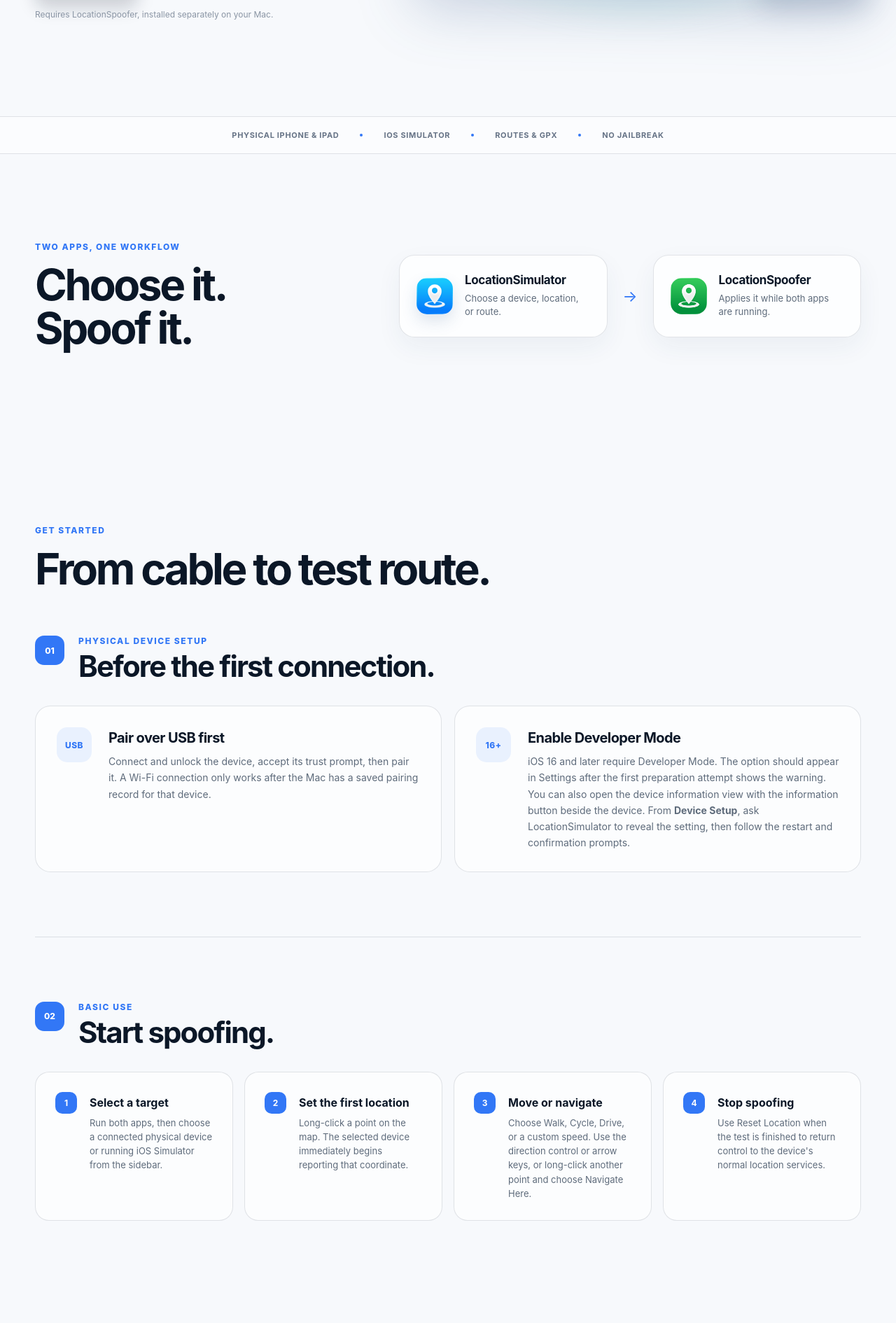
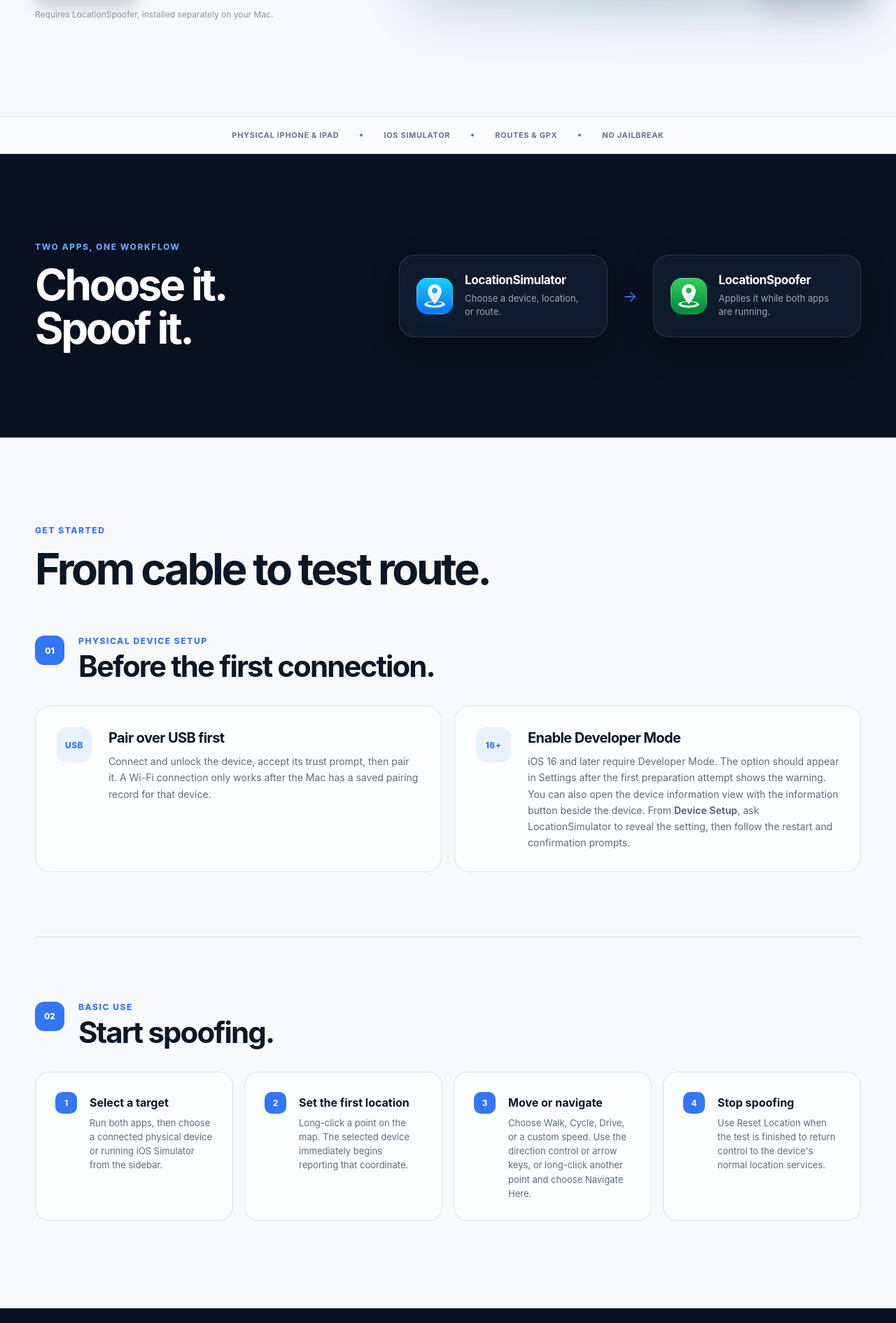
Before and after one commit to Schlaubischlump/LocationSimulator2, a Jekyll site: the page built from index.md, in a window 1280 px wide. Shown: the part 622-2512 px from the top of the page at 70% size. Built offline with Jekyll 4.4.1, drawn with Linux system fonts in a browser that asks for light colours; some of the changed text lies outside the part shown.

Commit message:
Alternate homepage sections and contain code

```diff
--- a/assets/css/site.css
+++ b/assets/css/site.css
@@ -76,26 +76,31 @@
 .section-heading h2, .legacy-callout h2 { margin: 0; font-size: clamp(38px, 5vw, 62px); line-height: 1.02; letter-spacing: -.055em; }
 .section-heading > p:last-child { max-width: 650px; margin: 24px 0 0; color: var(--muted); font-size: 17px; line-height: 1.65; }
 .section-heading.compact { max-width: 780px; }
+.pair-section-band { color: white; background: var(--navy); }
+.pair-section-band .eyebrow { color: #67a0ff; }
 .pair-section { display: grid; grid-template-columns: .8fr 1.2fr; gap: 80px; align-items: center; }
 .pair-heading h2, .automation-copy h2 { margin: 0; font-size: clamp(42px, 5vw, 62px); line-height: 1; letter-spacing: -.055em; }
 .pair-flow { display: grid; grid-template-columns: 1fr auto 1fr; gap: 22px; align-items: center; }
 .pair-flow article { display: flex; gap: 17px; align-items: center; min-height: 118px; padding: 24px; border: 1px solid var(--line); border-radius: 22px; background: var(--surface); box-shadow: 0 14px 36px rgba(39,67,103,.06); }
+.pair-section-band .pair-flow article { border-color: rgba(255,255,255,.12); background: #0d1b2d; box-shadow: 0 18px 48px rgba(0,0,0,.2); }
 .pair-flow img { flex: 0 0 auto; width: 52px; height: 52px; border-radius: 15px; box-shadow: 0 10px 22px rgba(38,81,137,.15); }
 .pair-flow h3 { margin: 0 0 7px; font-size: 17px; letter-spacing: -.025em; }
 .pair-flow p { margin: 0; color: var(--muted); font-size: 13px; line-height: 1.45; }
+.pair-section-band .pair-flow p { color: #99a8ba; }
 .flow-arrow { color: var(--blue); font-size: 22px; }
 
 .automation-section { color: white; background: var(--navy); }
-.automation-grid { display: grid; grid-template-columns: .72fr 1.28fr; gap: 90px; align-items: center; }
+.automation-grid { display: grid; grid-template-columns: .72fr minmax(0, 1.28fr); gap: 90px; align-items: center; min-width: 0; }
+.automation-grid > * { min-width: 0; }
 .automation-copy .eyebrow { color: #67a0ff; }
 .automation-copy > p:not(.eyebrow) { margin: 25px 0 0; color: #99a8ba; font-size: 16px; }
-.code-window { overflow: hidden; border: 1px solid rgba(255,255,255,.13); border-radius: 24px; background: #0d1b2d; box-shadow: 0 35px 80px rgba(0,0,0,.25); }
+.code-window { min-width: 0; max-width: 100%; overflow: hidden; border: 1px solid rgba(255,255,255,.13); border-radius: 24px; background: #0d1b2d; box-shadow: 0 35px 80px rgba(0,0,0,.25); }
 .code-title { display: flex; align-items: center; gap: 7px; padding: 15px 18px; border-bottom: 1px solid rgba(255,255,255,.09); background: #102137; }
 .code-title > span { width: 10px; height: 10px; border-radius: 50%; background: #ff6b64; }
 .code-title > span:nth-child(2) { background: #ffbd45; }
 .code-title > span:nth-child(3) { background: #35c78a; }
 .code-title strong { margin-left: 8px; color: #8394aa; font-size: 11px; font-weight: 600; }
-.code-window pre { margin: 0; padding: 34px; overflow-x: auto; color: #dce8f8; font: 14px/1.75 ui-monospace, SFMono-Regular, Menlo, Monaco, Consolas, monospace; tab-size: 4; }
+.code-window pre { max-width: 100%; margin: 0; padding: 34px; overflow-x: auto; color: #dce8f8; font: 14px/1.75 ui-monospace, SFMono-Regular, Menlo, Monaco, Consolas, monospace; tab-size: 4; }
 .code-keyword { color: #78a9ff; }
 .code-string { color: #73d7a9; }
 .code-number { color: #ffbe72; }
--- a/index.md
+++ b/index.md
@@ -37,21 +37,23 @@
   <span>Physical iPhone &amp; iPad</span><i></i><span>iOS Simulator</span><i></i><span>Routes &amp; GPX</span><i></i><span>No jailbreak</span>
 </section>
 
-<section class="section shell pair-section">
-  <div class="pair-heading">
-    <p class="eyebrow">Two apps, one workflow</p>
-    <h2>Choose it. Spoof it.</h2>
-  </div>
-  <div class="pair-flow">
-    <article>
-      <img src="{{ '/assets/images/app-icon.png' | relative_url }}" alt="">
-      <div><h3>LocationSimulator</h3><p>Choose a device, location, or route.</p></div>
-    </article>
-    <span class="flow-arrow" aria-hidden="true">→</span>
-    <article>
-      <img class="spoofer-icon-cropped" src="{{ '/assets/images/location-spoofer-icon.png' | relative_url }}" alt="">
-      <div><h3>LocationSpoofer</h3><p>Applies it while both apps are running.</p></div>
-    </article>
+<section class="section pair-section-band">
+  <div class="shell pair-section">
+    <div class="pair-heading">
+      <p class="eyebrow">Two apps, one workflow</p>
+      <h2>Choose it. Spoof it.</h2>
+    </div>
+    <div class="pair-flow">
+      <article>
+        <img src="{{ '/assets/images/app-icon.png' | relative_url }}" alt="">
+        <div><h3>LocationSimulator</h3><p>Choose a device, location, or route.</p></div>
+      </article>
+      <span class="flow-arrow" aria-hidden="true">→</span>
+      <article>
+        <img class="spoofer-icon-cropped" src="{{ '/assets/images/location-spoofer-icon.png' | relative_url }}" alt="">
+        <div><h3>LocationSpoofer</h3><p>Applies it while both apps are running.</p></div>
+      </article>
+    </div>
   </div>
 </section>
 
@@ -92,25 +94,6 @@
   </div>
 </section>
 
-<section class="section shell feature-list-section">
-  <div class="section-heading compact">
-    <p class="eyebrow">Features</p>
-    <h2>What it handles.</h2>
-  </div>
-  <div class="feature-list">
-    <article><span aria-hidden="true">⌁</span><div><h3>Physical devices</h3><p>Spoof an iPhone or iPad without a jailbreak or an app installed on the device.</p></div></article>
-    <article><span aria-hidden="true">▣</span><div><h3>iOS Simulator</h3><p>Use the same map and movement controls with devices running in iOS Simulator.</p></div></article>
-    <article><span aria-hidden="true">↯</span><div><h3>Developer images</h3><p>Automatically look for and download the DeveloperDiskImage files required by the connected iOS version.</p></div></article>
-    <article><span aria-hidden="true">⌘</span><div><h3>Network devices</h3><p>Pair a physical device over USB first, then reconnect to it over Wi-Fi.</p></div></article>
-    <article><span aria-hidden="true">⌖</span><div><h3>Set a location</h3><p>Long-click anywhere on the map to make the device report that coordinate.</p></div></article>
-    <article><span aria-hidden="true">⌕</span><div><h3>Location search</h3><p>Find a place or address and move the map directly to it.</p></div></article>
-    <article><span aria-hidden="true">↝</span><div><h3>Route navigation</h3><p>Calculate a route from the current location and simulate traveling along it.</p></div></article>
-    <article><span aria-hidden="true">◴</span><div><h3>Movement speeds</h3><p>Use custom speeds or switch between the predefined Walk, Cycle, and Drive modes.</p></div></article>
-    <article><span aria-hidden="true">↑</span><div><h3>Keyboard control</h3><p>Move and change direction with the arrow keys while testing.</p></div></article>
-    <article><span aria-hidden="true">◐</span><div><h3>Dark mode</h3><p>Follow the current macOS appearance or choose the app appearance yourself.</p></div></article>
-  </div>
-</section>
-
 <section class="section automation-section">
   <div class="shell automation-grid">
     <div class="automation-copy">
@@ -148,6 +131,25 @@
   </div>
 </section>
 
+<section class="section shell feature-list-section">
+  <div class="section-heading compact">
+    <p class="eyebrow">Features</p>
+    <h2>What it handles.</h2>
+  </div>
+  <div class="feature-list">
+    <article><span aria-hidden="true">⌁</span><div><h3>Physical devices</h3><p>Spoof an iPhone or iPad without a jailbreak or an app installed on the device.</p></div></article>
+    <article><span aria-hidden="true">▣</span><div><h3>iOS Simulator</h3><p>Use the same map and movement controls with devices running in iOS Simulator.</p></div></article>
+    <article><span aria-hidden="true">↯</span><div><h3>Developer images</h3><p>Automatically look for and download the DeveloperDiskImage files required by the connected iOS version.</p></div></article>
+    <article><span aria-hidden="true">⌘</span><div><h3>Network devices</h3><p>Pair a physical device over USB first, then reconnect to it over Wi-Fi.</p></div></article>
+    <article><span aria-hidden="true">⌖</span><div><h3>Set a location</h3><p>Long-click anywhere on the map to make the device report that coordinate.</p></div></article>
+    <article><span aria-hidden="true">⌕</span><div><h3>Location search</h3><p>Find a place or address and move the map directly to it.</p></div></article>
+    <article><span aria-hidden="true">↝</span><div><h3>Route navigation</h3><p>Calculate a route from the current location and simulate traveling along it.</p></div></article>
+    <article><span aria-hidden="true">◴</span><div><h3>Movement speeds</h3><p>Use custom speeds or switch between the predefined Walk, Cycle, and Drive modes.</p></div></article>
+    <article><span aria-hidden="true">↑</span><div><h3>Keyboard control</h3><p>Move and change direction with the arrow keys while testing.</p></div></article>
+    <article><span aria-hidden="true">◐</span><div><h3>Dark mode</h3><p>Follow the current macOS appearance or choose the app appearance yourself.</p></div></article>
+  </div>
+</section>
+
 <aside class="usage-note shell">
   <strong>Made for app testing.</strong>
   <span>Game cheating is unsupported and discouraged.</span>
```
